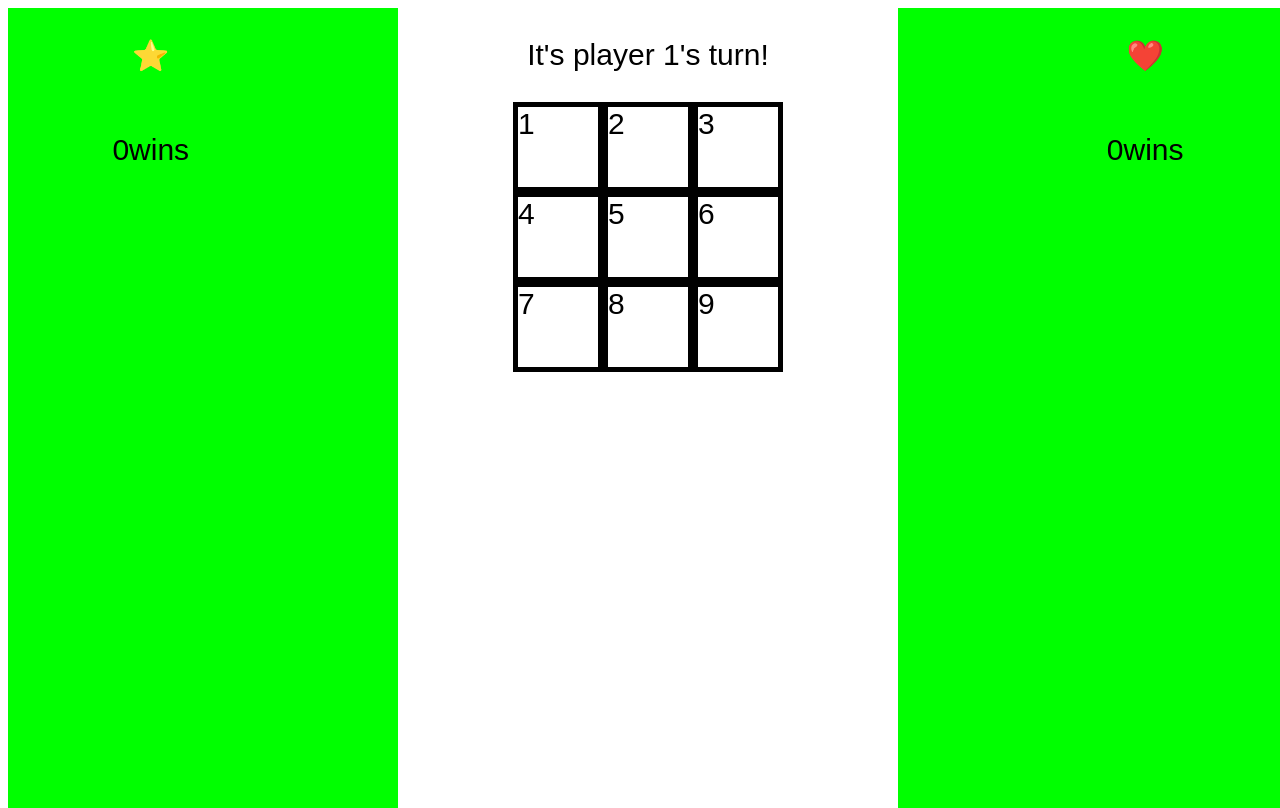
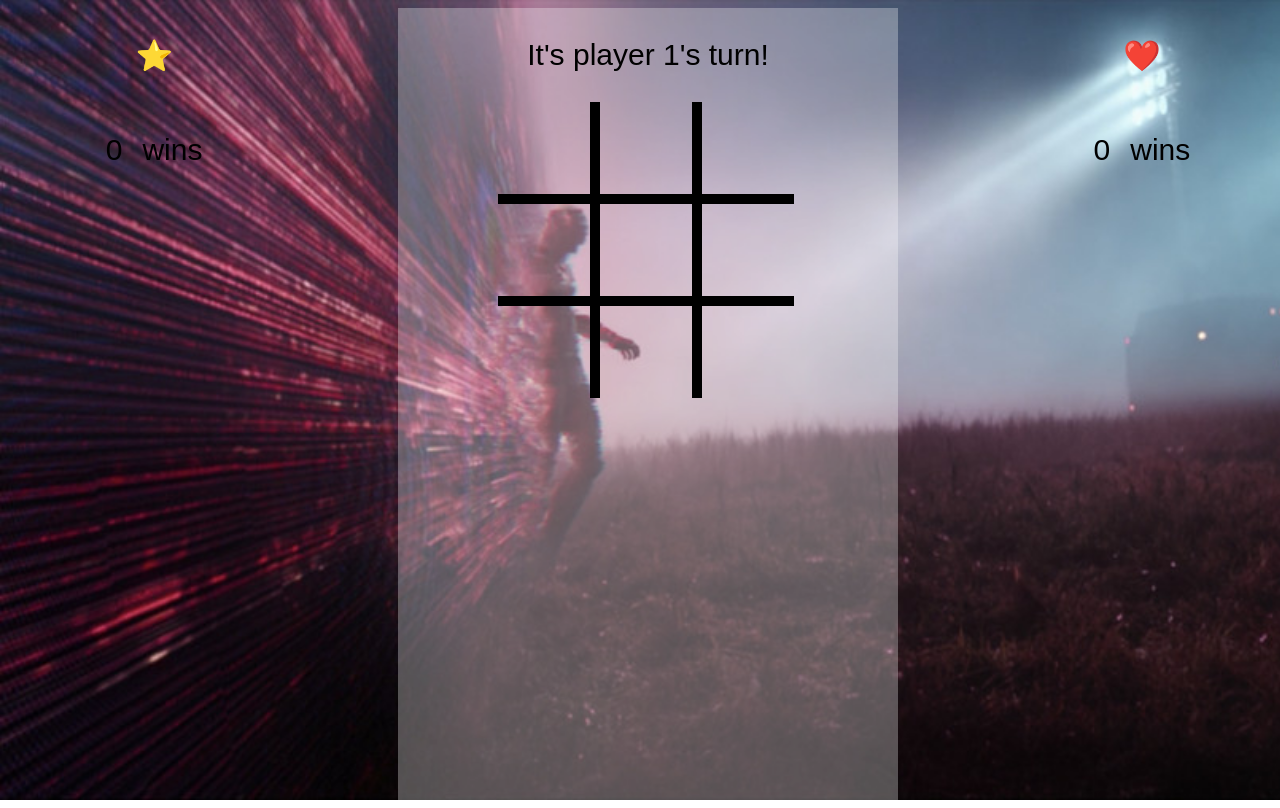
Before and after one commit to cmeubanks/tic-tac-toe, a plain HTML site: page index.html in a window 1280 px wide. Drawn offline with Linux system fonts and the light colour scheme.

Commit message:
css styling changes

```diff
--- a/index.html
+++ b/index.html
@@ -16,15 +16,15 @@
       <section class="game-sec">
         <p id="statement">It's player 1's turn!</p>
         <div class="game-grid" id="gameGrid">
-          <div class="box" id="1">1</div>
-          <div class="box" id="2">2</div>
-          <div class="box" id="3">3</div>
-          <div class="box" id="4">4</div>
-          <div class="box" id="5">5</div>
-          <div class="box" id="6">6</div>
-          <div class="box" id="7">7</div>
-          <div class="box" id="8">8</div>
-          <div class="box" id="9">9</div>
+          <div class="box" id="1"></div>
+          <div class="box" id="2"></div>
+          <div class="box" id="3"></div>
+          <div class="box" id="4"></div>
+          <div class="box" id="5"></div>
+          <div class="box" id="6"></div>
+          <div class="box" id="7"></div>
+          <div class="box" id="8"></div>
+          <div class="box" id="9"></div>
         </div>
       </section>
       <section class="player-count-sec">
--- a/src/game.js
+++ b/src/game.js
@@ -2,7 +2,7 @@ class Game {
   constructor() {
   this.playCount = 0;
   this.gameWin = false;
-  this.player1 = new Player(1, 'star', null)
+  this.player1 = new Player(1, './assets/scarletWitch.png', null)
   this.player2 = new Player(2, 'heart', null)
   this.playsByPlayer1 = [];
   this.playsByPlayer2 = [];
--- a/src/main.js
+++ b/src/main.js
@@ -3,11 +3,6 @@ var box = document.querySelectorAll('.box');
 var statement = document.querySelector('#statement');
 var wins = document.querySelectorAll('.wins');
 var currentGame = new Game();
-
-
-
-
-
 
 ////////// Event Listeners /////////
 gameGrid.addEventListener('click', startGame);
@@ -16,6 +11,9 @@ window.addEventListener('load', displayWinData);
 
 //game defaults to player1 turn to start
 function startGame () {
+  if(currentGame.gameWin){
+    return
+  }
   var boardValue = event.target.getAttribute('id');
   if(!boardValue){
     return alert("This move has already been made")
@@ -35,7 +33,7 @@ function makeFirstMove(event) {
     // currentGame = new Game();
     currentGame.player1.selectedBox = boardValue;
     currentGame.player1.turn = true;
-    addToken(boardValue);
+    addToken(boardValue, currentGame.player1.token, currentGame.player2.token);
     currentGame.updateGameData();
     console.log("first move", currentGame)
 
@@ -51,12 +49,12 @@ function makeFirstMove(event) {
       currentGame.switchTurn();
       if(!currentGame.player1.turn){
       currentGame.player2.selectedBox = boardValue;
-      addToken(boardValue);
+      addToken(boardValue, currentGame.player1.token, currentGame.player2.token);
       currentGame.updateGameData();
       console.log("next move", currentGame)
       } else {
       currentGame.player1.selectedBox = boardValue;
-      addToken(boardValue);
+      addToken(boardValue, currentGame.player1.token, currentGame.player2.token);
       currentGame.updateGameData();
       console.log("next move", currentGame)
     }
@@ -68,13 +66,13 @@ function makeFirstMove(event) {
 
   }
 
-  function addToken(boardValue) {
+  function addToken(boardValue, token1, token2) {
     for(var i = 0; i < box.length; i++){
       if(boardValue === box[i].id){
         if(currentGame.player1.turn){
-          box[i].innerHTML = `<img class="emoji" src="" alt="star">`
+          box[i].innerHTML = `<img class="emoji" src=${token1} alt="Wanda">`
         } else {
-          box[i].innerHTML = `<img class="emoji" src="" alt="heart">`
+          box[i].innerHTML = `<img class="emoji" src=${token2} alt="heart">`
         }
       }
     }
@@ -90,7 +88,7 @@ function makeFirstMove(event) {
   }
 
   function gameReset() {
-    if(statement.innerText === "It's a draw!" || currentGame.gameWin === true){
+    if(statement.innerText === "It's a draw!" || currentGame.gameWin === true){0000
       currentGame.resetGame();
       for(var i = 0; i < box.length; i++){
         box[i].innerHTML = '';
--- a/styles.css
+++ b/styles.css
@@ -9,11 +9,15 @@ main {
 /* * {
   border: 2px solid red;
 } */
+html {
+  background-image: url(./assets/background.jpeg);
+  background-repeat: no-repeat;
+  background-size: cover;
+}
 
 main {
   display: flex;
   justify-content: space-around;
-  background-color: lime;
 }
 
 section {
@@ -26,24 +30,55 @@ section {
 .game-grid {
   display: flex;
   flex-wrap: wrap;
-  height: 268px;
-  width: 270px;
+  height: 296px;
+  width: 300px;
 }
 
 .game-sec {
   width: 500px;
-  background-color: white;
+  background: rgba(255, 255, 255, 0.3);
+
 }
 
 .box {
+  display: flex;
+  justify-content: center;
   border: 5px solid black;
-  background-image: 70px;
+  /* background-image: 70px; */
   font: 30px;
-  height: 80px;
-  width: 80px;
+  height: 92px;
+  width: 92px;
 }
 
+.box:nth-child(1),
+.box:nth-child(2),
+.box:nth-child(3) {
+  border-top: none;
+}
+
+.box:nth-child(7),
+.box:nth-child(8),
+.box:nth-child(9) {
+  border-bottom: none;
+}
+
+.box:nth-child(1),
+.box:nth-child(4),
+.box:nth-child(7) {
+  border-left: none;
+}
+
+.box:nth-child(3),
+.box:nth-child(6),
+.box:nth-child(9) {
+  border-right: none;
+}
+
+
 /* Player Sections */
+.wins{
+  margin-right: 20px;
+}
 
 .count-styling {
   display: flex;
@@ -58,6 +93,7 @@ section {
 
 } */
 
-.star {
-
+.emoji {
+  height: 100px;
+  width: 180px;
 }
```
